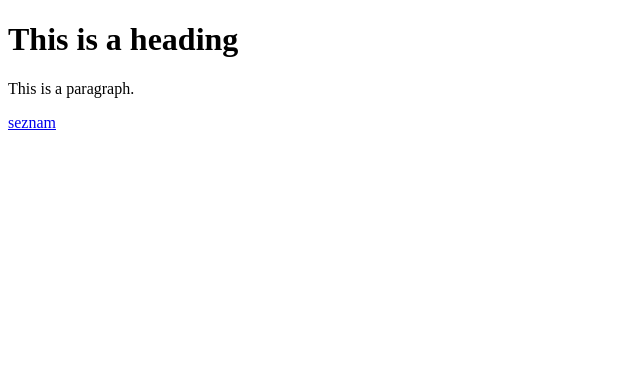
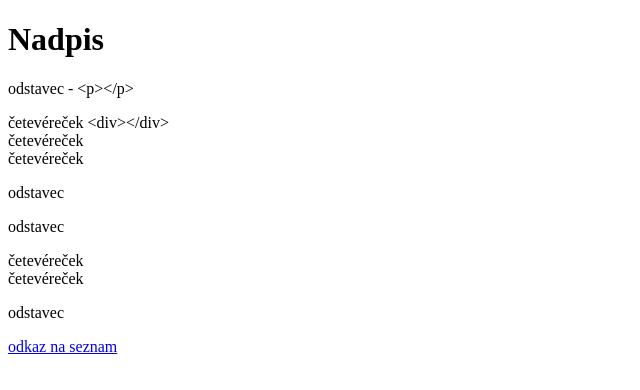
Before and after one commit to Zmardoc/tutorial, a website: page index.html in a window 1280 px wide. Shown: the whole page, without its empty margins (0-640 px from the left). Drawn offline with Linux system fonts and the light colour scheme.

Commit message:
'to-je-test'

```diff
--- a/index.html
+++ b/index.html
@@ -5,13 +5,18 @@
 </title>
 
 <body>
-  <h1>
-    This is a heading
-  </h1>
-  <p>
-    This is a paragraph.
-  </p>
-  <a href="http://seznam.cz">seznam</a>
+  <h1> Nadpis </h1>
+
+  <p> odstavec - &lt;p&gt;&lt;/p&gt;</p>
+  <div>četevéreček &lt;div&gt;&lt;/div&gt;</div>
+  <div>četevéreček</div>
+  <div>četevéreček</div>
+  <p> odstavec </p>
+  <p> odstavec </p>
+  <div>četevéreček</div>
+  <div>četevéreček</div>
+  <p> odstavec </p>
+  <a href="http://seznam.cz">odkaz na seznam</a>
 </body>
 
 </html>
```
Also changed, not shown: 1 other file.
